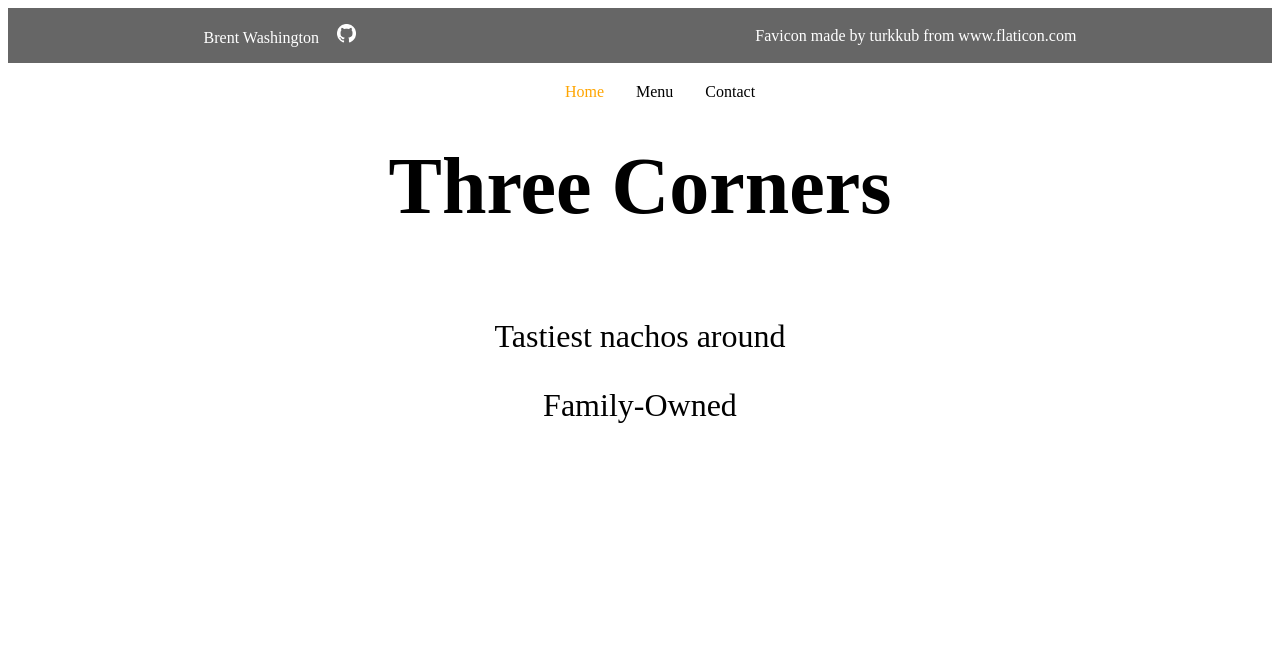
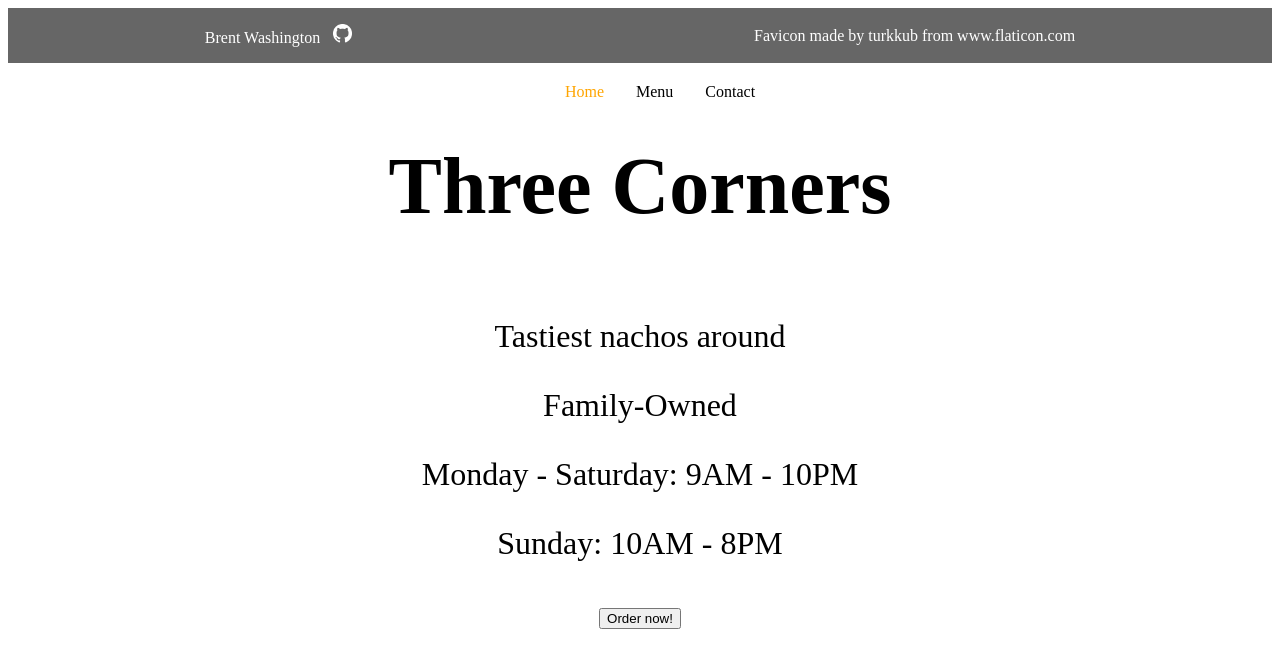
Before and after one commit to brentwashington/restaurant-page, a website built with webpack: page dist/index.html in a window 1280 px wide. Built offline with nearby package versions, Linux system fonts and the light colour scheme.

Commit message:
Finish home page UI

```diff
--- a/src/home.js
+++ b/src/home.js
@@ -5,15 +5,20 @@ function loadHome() {
     const div = document.createElement('div');
     div.id = 'description';
 
-    const descriptions = ['Tastiest nachos around', 'Family-Owned'];
+    const descriptions = ['Tastiest nachos around', 'Family-Owned', 'Monday - Saturday: 9AM - 10PM', 'Sunday: 10AM - 8PM'];
 
     // Create the text elements with their respective descriptions
-    for (let i = 0; i < 2; i++) {
+    for (let i = 0; i < descriptions.length; i++) {
         const p = document.createElement('p');
 
         p.textContent = descriptions[i];
         div.appendChild(p);
     }
+
+    // Create and add the order button to the home page
+    const button = document.createElement('button');
+    button.textContent = 'Order now!';
+    div.appendChild(button);
 
     main.appendChild(div);
 
@@ -27,4 +32,7 @@ function removeHome() {
     main.innerHTML = null;
 }
 
-export { loadHome, removeHome }
+export {
+    loadHome,
+    removeHome
+}
--- a/src/style.css
+++ b/src/style.css
@@ -49,7 +49,7 @@ main {
 img {
     width: 1.2em;
     height: 1.2em;
-    margin-left: 10px;
+    margin-left: 5px;
 }
 
 img:hover {
```
Also changed, not shown: dist/main.js, src/menu.js (added), 1 other file.
